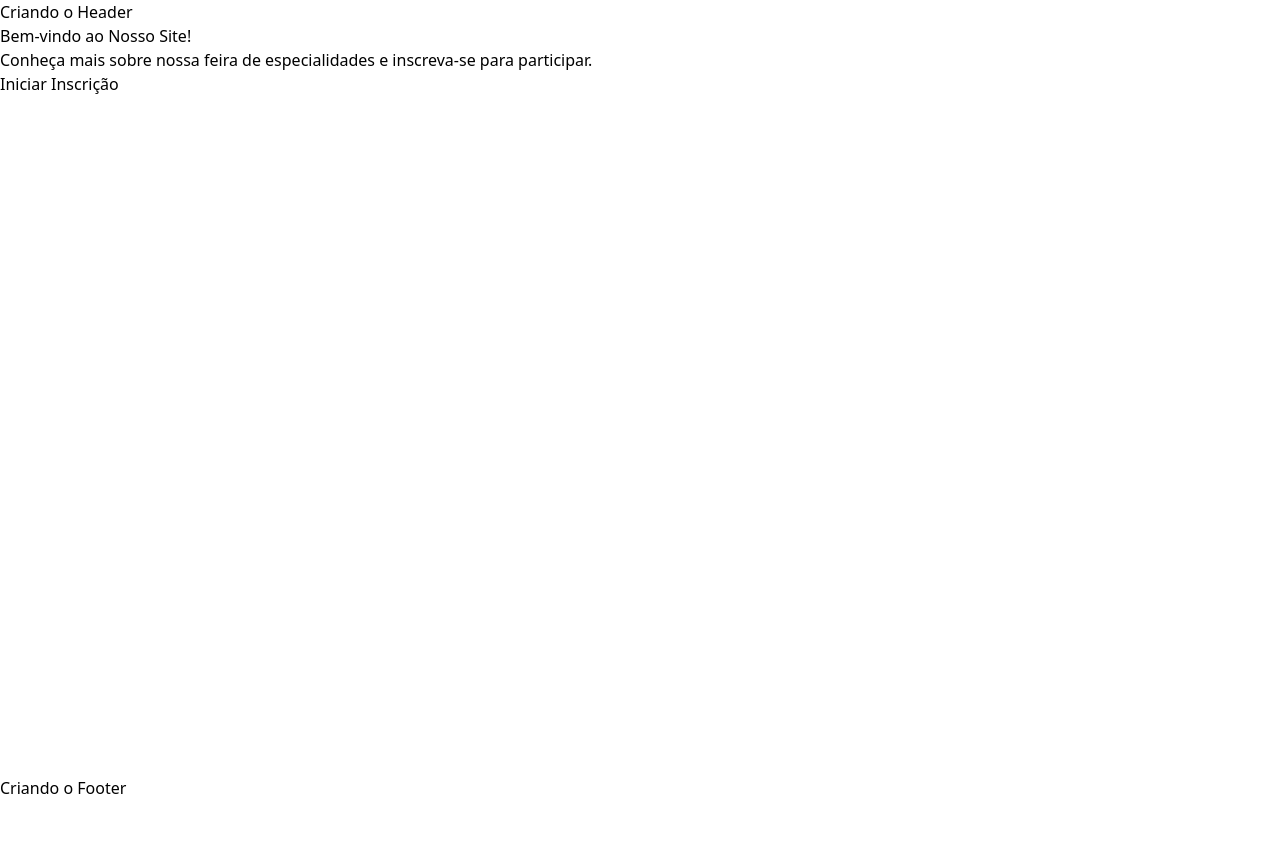
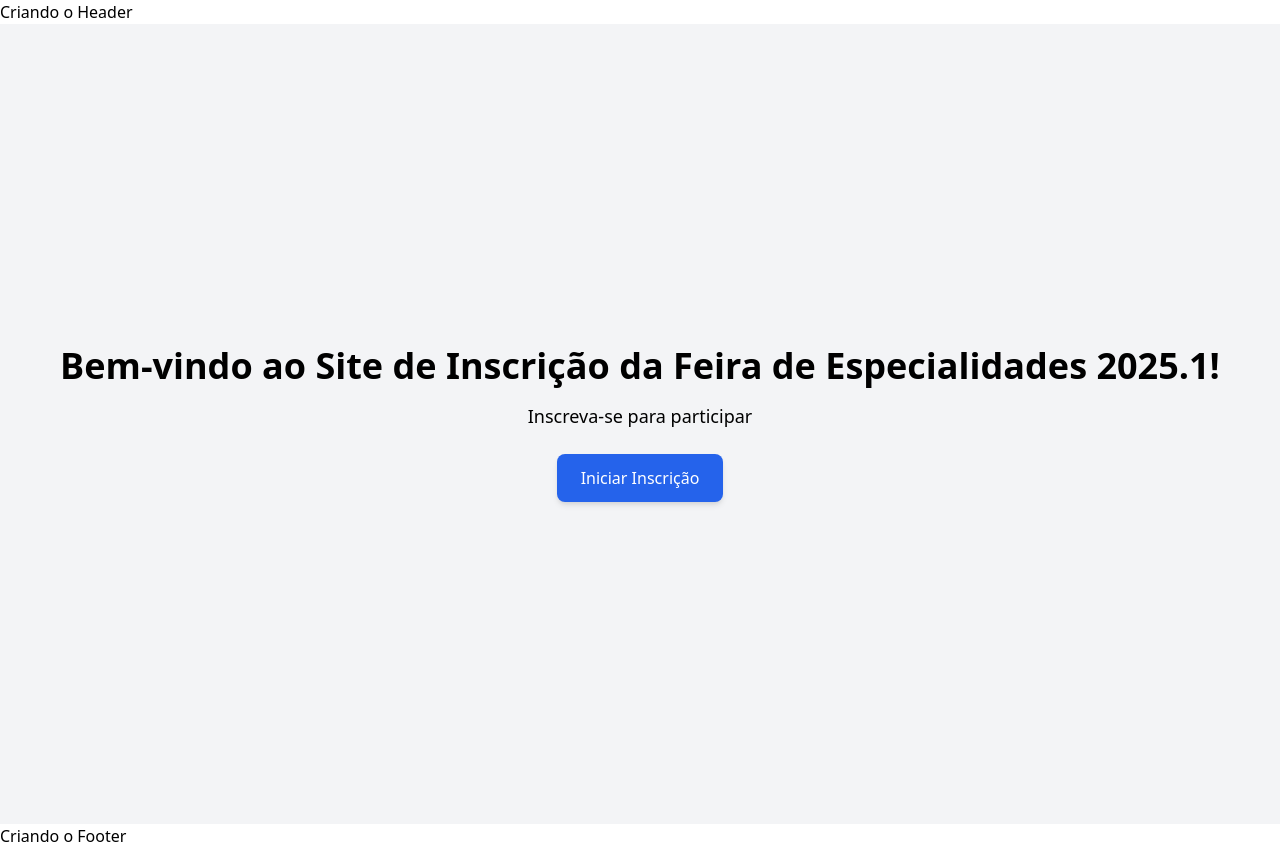
Before and after one commit to noelmagondim/oficina-de-especialidades, a React (Vite) app: page / in a window 1280 px wide. Before the commit the page ends 800 px from the top, so only its background shows below. Built offline with nearby package versions, Linux system fonts and the light colour scheme.

Commit message:
Estilizando a HomePage

```diff
--- a/src/pages/HomePage.tsx
+++ b/src/pages/HomePage.tsx
@@ -4,11 +4,12 @@ const HomePage: React.FC = () => {
   const navigate = useNavigate();
 
   return (
-    <div>
-    <h1>Bem-vindo ao Nosso Site!</h1>
-    <p>Conheça mais sobre nossa feira de especialidades e inscreva-se para participar.</p>
+    <div className="flex flex-col items-center justify-center h-screen bg-gray-100 text-center">
+    <h1 className="text-4xl font-bold mb-4">Bem-vindo ao Site de Inscrição da Feira de Especialidades 2025.1!</h1>
+    <p className="text-lg mb-6">Inscreva-se para participar</p>
     <button
       onClick={() => navigate('/registration')}
+      className="px-6 py-3 bg-blue-600 text-white rounded-lg shadow-md hover:bg-blue-700"
     >
       Iniciar Inscrição
     </button>
```
